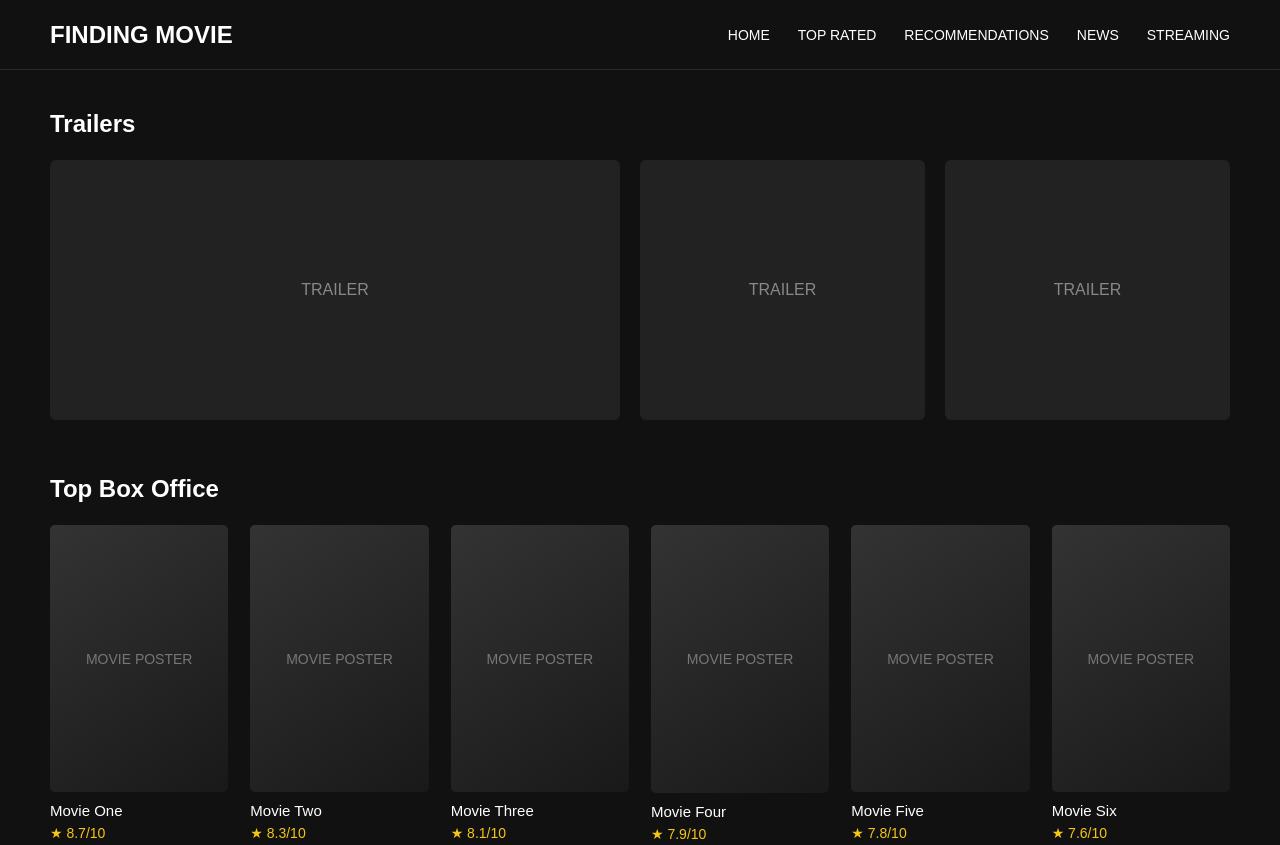
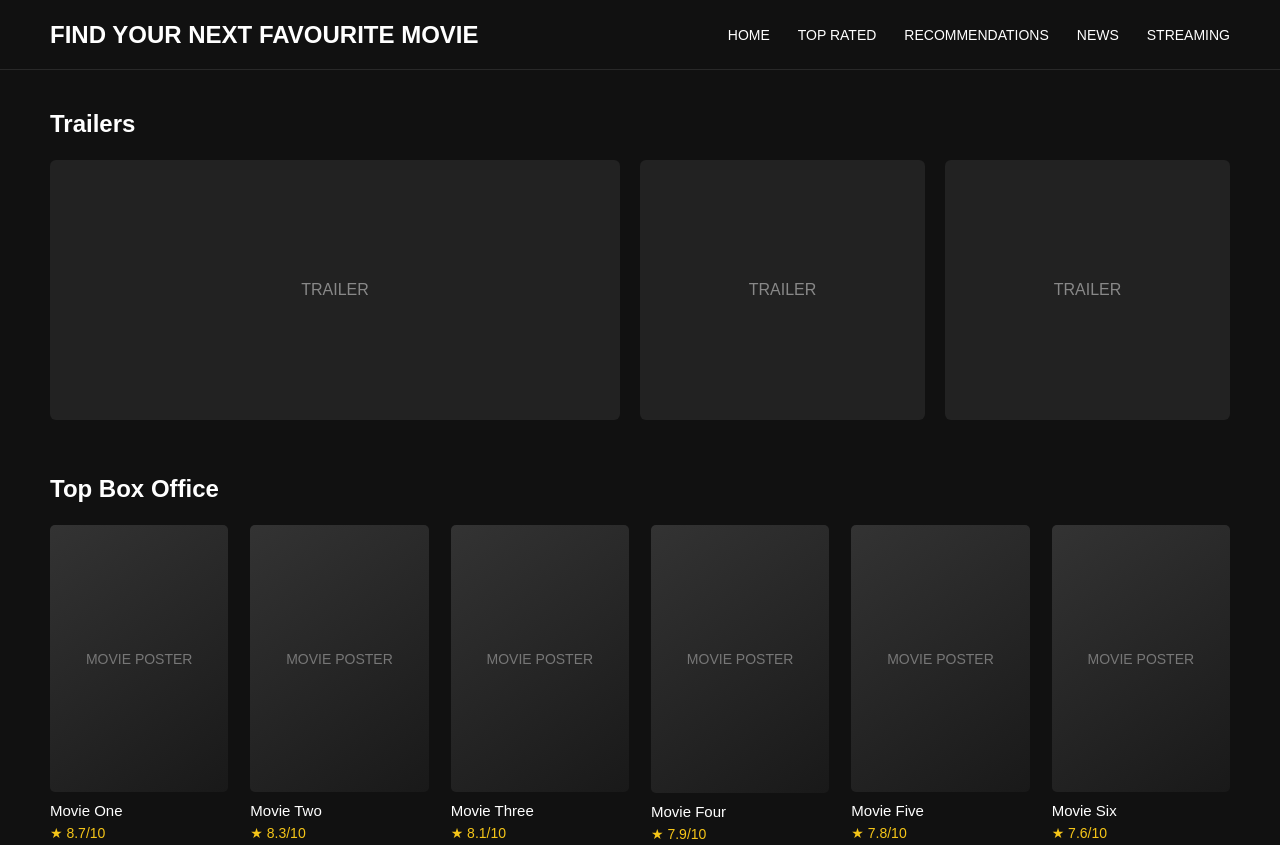
Before and after one commit to alvercab-jpg/movie-website, a plain HTML site: page index.html in a window 1280 px wide. Shown: the top 845 px of the page. Drawn offline with Linux system fonts and the light colour scheme.

Commit message:
Update index.html

```diff
--- a/index.html
+++ b/index.html
@@ -164,7 +164,7 @@
   <!-- NAVIGATION -->
 
   <nav>
-    <div class="logo">FINDING MOVIE</div>
+    <div class="logo">FIND YOUR NEXT FAVOURITE MOVIE</div>
 
     <ul class="nav-links">
       <li><a href="#">HOME</a></li>
```
